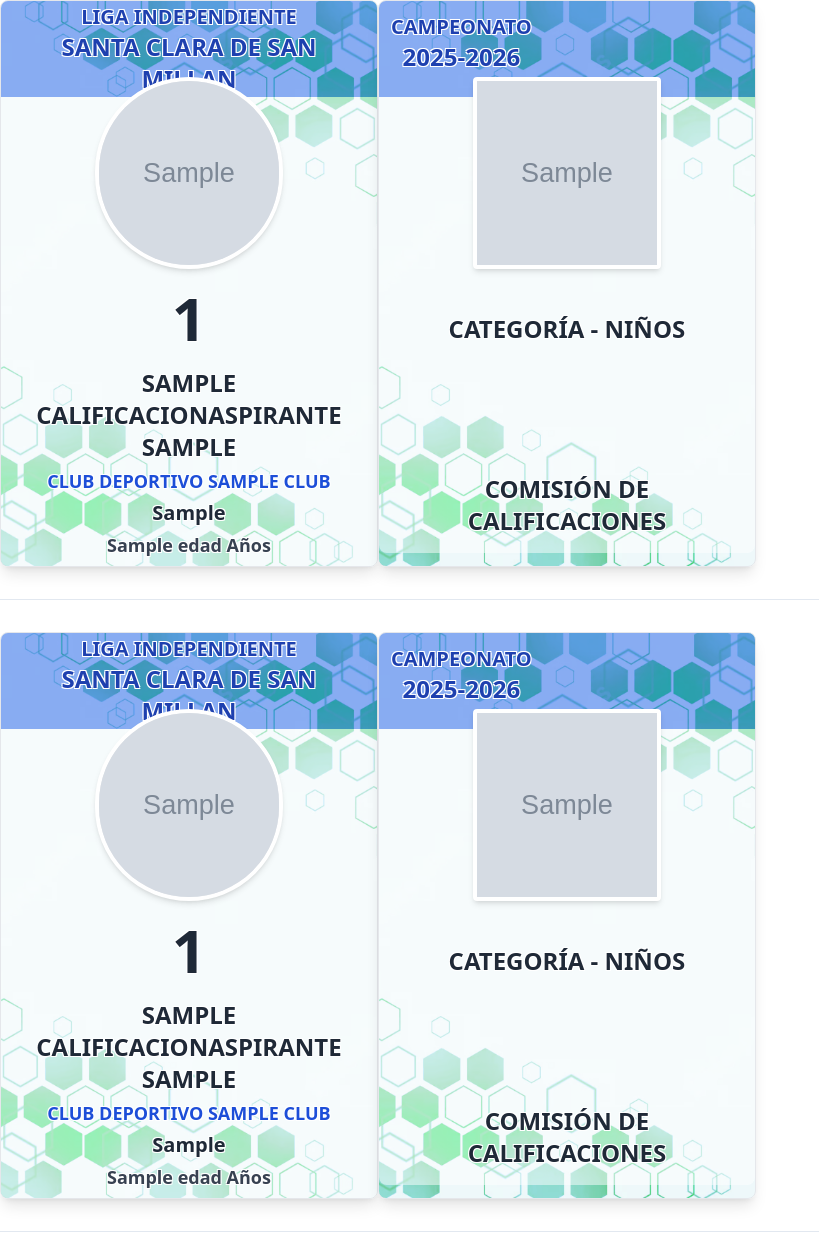
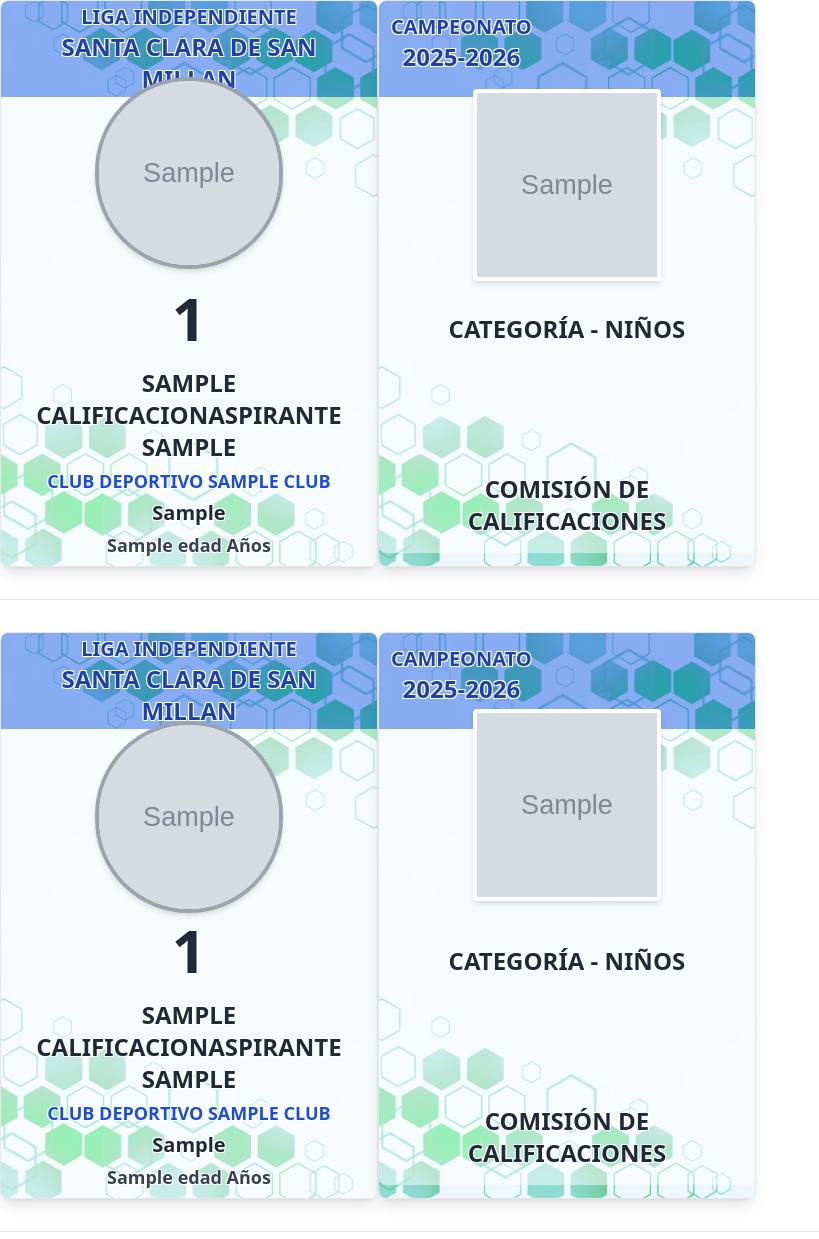
Before and after one commit to eduardouio/colmena, a Django app: template app/templates/registro/carnet-masivo.html in a window 1280 px wide. Shown: the top 1239 px of the page, without its empty margins (0-819 px from the left). Run offline with Django 4.2, Linux system fonts and the light colour scheme; tables that the repository leaves empty hold one stand-in row (values such as "Sample post"); the template is opened without the code that fills it: values that come from a table or form of the project are taken from there, most other values are stand-ins (such as "Sample title", 1, 10 or a date in 2020); grey boxes marked "Sample" are stand-in pictures; parts of the project's set-up code (start-up, migrations or seed data) failed here and were passed over.

Commit message:
Ajustar estilos de imagen en carnets y eliminar información adicional en la búsqueda de jugadores

```diff
--- a/app/templates/registro/carnet-masivo.html
+++ b/app/templates/registro/carnet-masivo.html
@@ -129,7 +129,7 @@
             <!-- Contenedor principal del contenido -->
             <div class="relative p-4 bg-white/50 rounded-b-lg">
                 <div class="absolute -top-5 left-1/2 transform -translate-x-1/2">
-                    <img src="{{ foto_url }}" alt="Foto Jugador" class="w-48 h-48 rounded-full border-4 border-white bg-gray-200 object-cover shadow-md">
+                    <img src="{{ foto_url }}" alt="Foto Jugador" class="w-48 h-48 rounded-full border-4 border-gray-400 bg-gray-200 object-cover object-top shadow-md">
                 </div>
 
                 <div class="mt-40 text-center space-y-1">
@@ -164,7 +164,7 @@
 
             <!-- Contenedor principal del contenido -->
             <div class="relative p-4 bg-white/50 rounded-b-lg">
-                <div class="absolute -top-5 left-1/2 transform -translate-x-1/2">
+                <div class="absolute -top-2 left-1/2 transform -translate-x-1/2">
                     <img src="{{ logo_url }}" alt="Logo Liga" class="w-48 h-48 rounded border-4 border-white bg-gray-200 object-cover shadow-md">
                 </div>
 
@@ -208,8 +208,8 @@
             <div class="relative p-4 bg-white/50 rounded-b-lg"> <!-- Ejemplo: bg-white/50 -->
                 <!-- Foto del jugador (posicionada parcialmente sobre el encabezado) -->
                 <!-- Cambiado -top-20 a -top-16 para bajar la imagen -->
-                <div class="absolute -top-5 left-1/2 transform -translate-x-1/2">
-                    <img src="{{ foto_url }}" alt="Foto Jugador" class="w-48 h-48 rounded-full border-4 border-white bg-gray-200 object-cover shadow-md"> <!-- Duplicado tamaño de foto (w/h-24 a w/h-48) -->
+                <div class="absolute -top-2 left-1/2 transform -translate-x-1/2">
+                    <img src="{{ foto_url }}" alt="Foto Jugador" class="w-48 h-48 rounded-full border-4 border-gray-400 bg-gray-200 object-cover object-top shadow-md">
                 </div>
 
                 <!-- Información del jugador (debajo de la foto) -->
@@ -318,7 +318,7 @@
 
                 <div class="relative p-4 bg-white/50 rounded-b-lg">
                     <div class="absolute -top-5 left-1/2 transform -translate-x-1/2">
-                        <img src="{{ item.foto_url }}" alt="Foto Jugador" class="w-48 h-48 rounded-full border-4 border-white bg-gray-200 object-cover shadow-md">
+                        <img src="{{ item.foto_url }}" alt="Foto Jugador" class="w-48 h-48 rounded-full border-4 border-gray-400 bg-gray-200 object-cover object-top shadow-md">
                     </div>
 
                     <div class="mt-40 text-center space-y-1">
--- a/app/templates/registro/home_search.html
+++ b/app/templates/registro/home_search.html
@@ -146,12 +146,6 @@
         </div>
     {% endif %}
 
-    <!-- Información adicional -->
-    <div class="mt-8 text-center text-sm text-gray-500">
-        <img src="{% static 'img/logo.jpg' %}" alt="Liga Santa Clara" class="h-16 mx-auto mb-4">
-        <p>Liga Independiente Santa Clara de San Millán</p>
-        <p>Para cualquier consulta sobre los carnets, por favor contacte a la administración de la liga.</p>
-    </div>
 </div>
 
 <!-- Script para la búsqueda de fichas por cédula -->
```
Also changed, not shown: app/templates/registro/carnet.html (+3 -4 lines).
